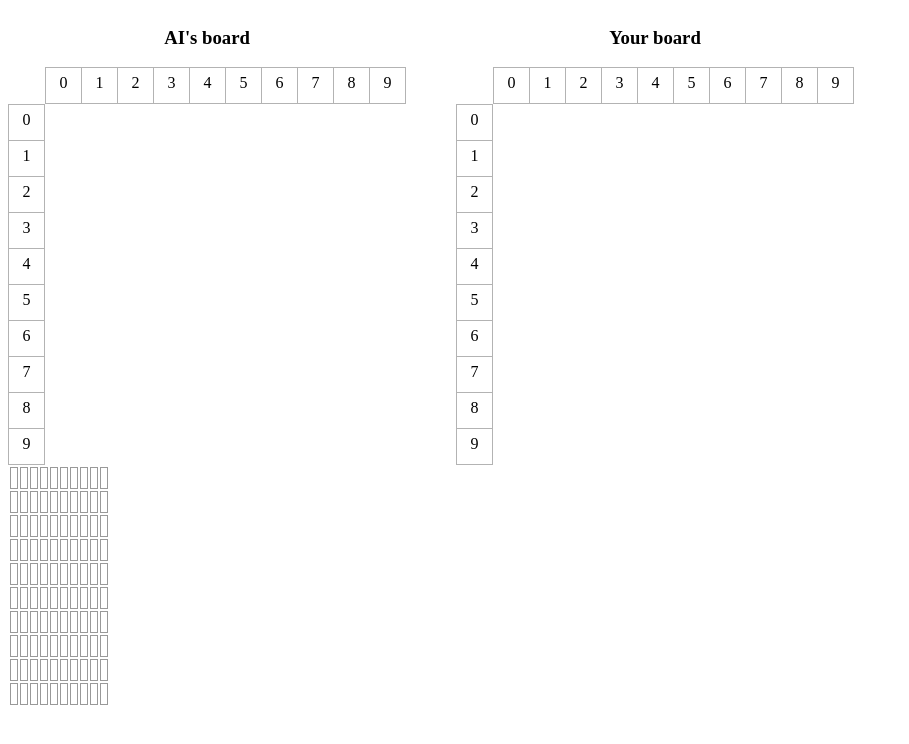
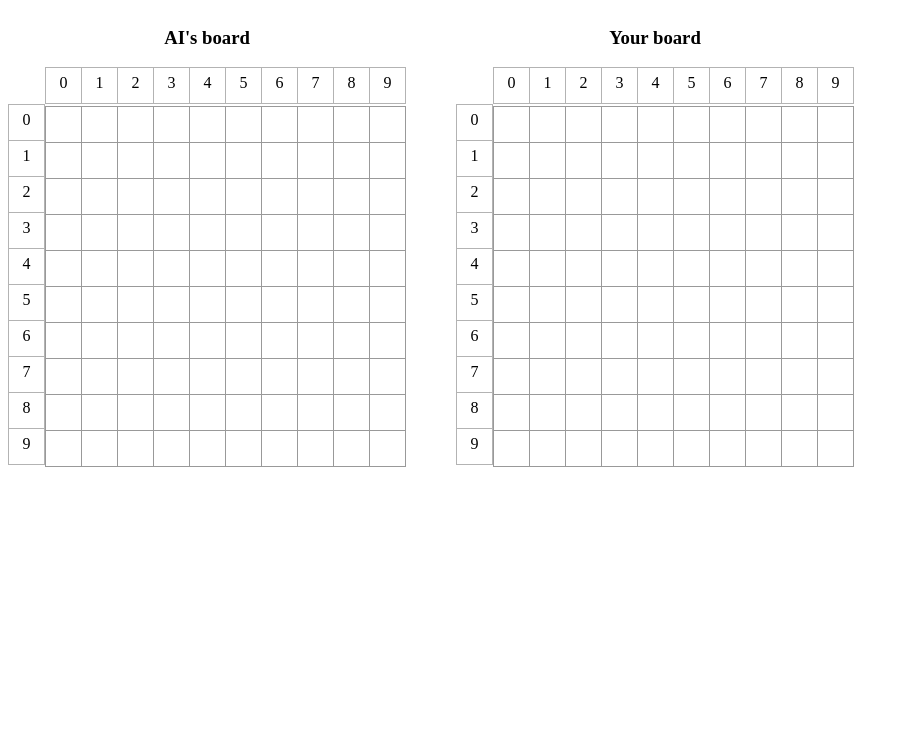
Before and after one commit to corybsa/BattleShipTS, an Angular app: page / in a window 1280 px wide. Shown: the top 744 px of the page, without its empty margins (0-909 px from the left). Built offline with nearby package versions, Linux system fonts and the light colour scheme.

Commit message:
More changes.

```diff
--- a/src/app/battleship/battleship.component.css
+++ b/src/app/battleship/battleship.component.css
@@ -8,6 +8,7 @@
 
 ::ng-deep #player, ::ng-deep #ai {
   float: left;
+  position: relative;
 }
 
 ::ng-deep #space {
@@ -19,9 +20,21 @@
   cursor: default !important;
 }
 
-::ng-deep #ai-board td {
+::ng-deep #ai-board,
+::ng-deep #player-board {
+  border-collapse: collapse;
+  position: absolute;
+  top: 98px;
+  left: 37px;
+}
+
+::ng-deep #ai-board td,
+::ng-deep #player-board td {
   border: 1px solid hsl(0, 0%, 60%);
-
+  height: 35px;
+  width: 35px;
+  padding: 0;
+  margin: 0;
 }
 
 ::ng-deep #ai-side-coordinates,
--- a/src/app/battleship/battleship.component.html
+++ b/src/app/battleship/battleship.component.html
@@ -64,7 +64,11 @@
     <li>9</li>
   </ul>
 
-  <table #playerBoard id="player-board"></table>
+  <table #playerBoard id="player-board">
+    <tr *ngFor="let row of boardRows">
+      <td *ngFor="let col of boardRows">&nbsp;</td>
+    </tr>
+  </table>
   <div id="player-output"></div>
 </div>
 <br />
```
